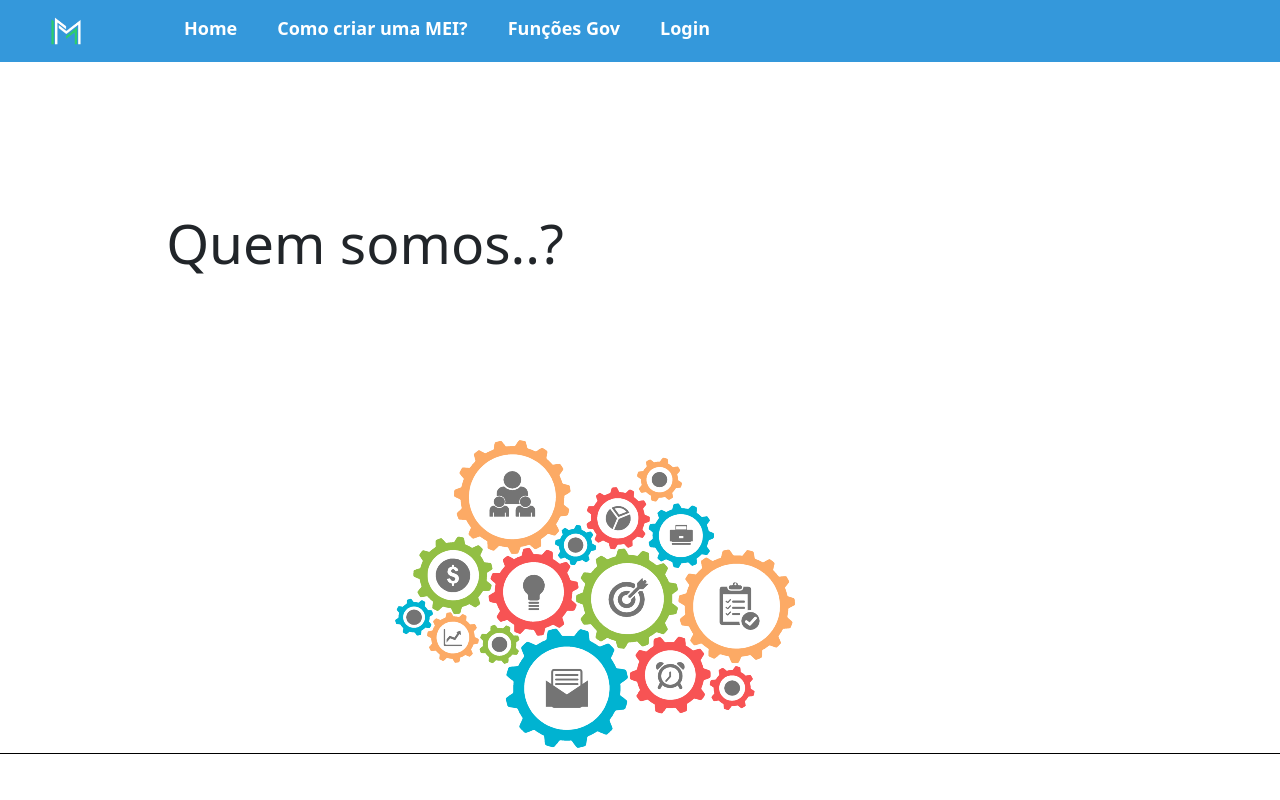
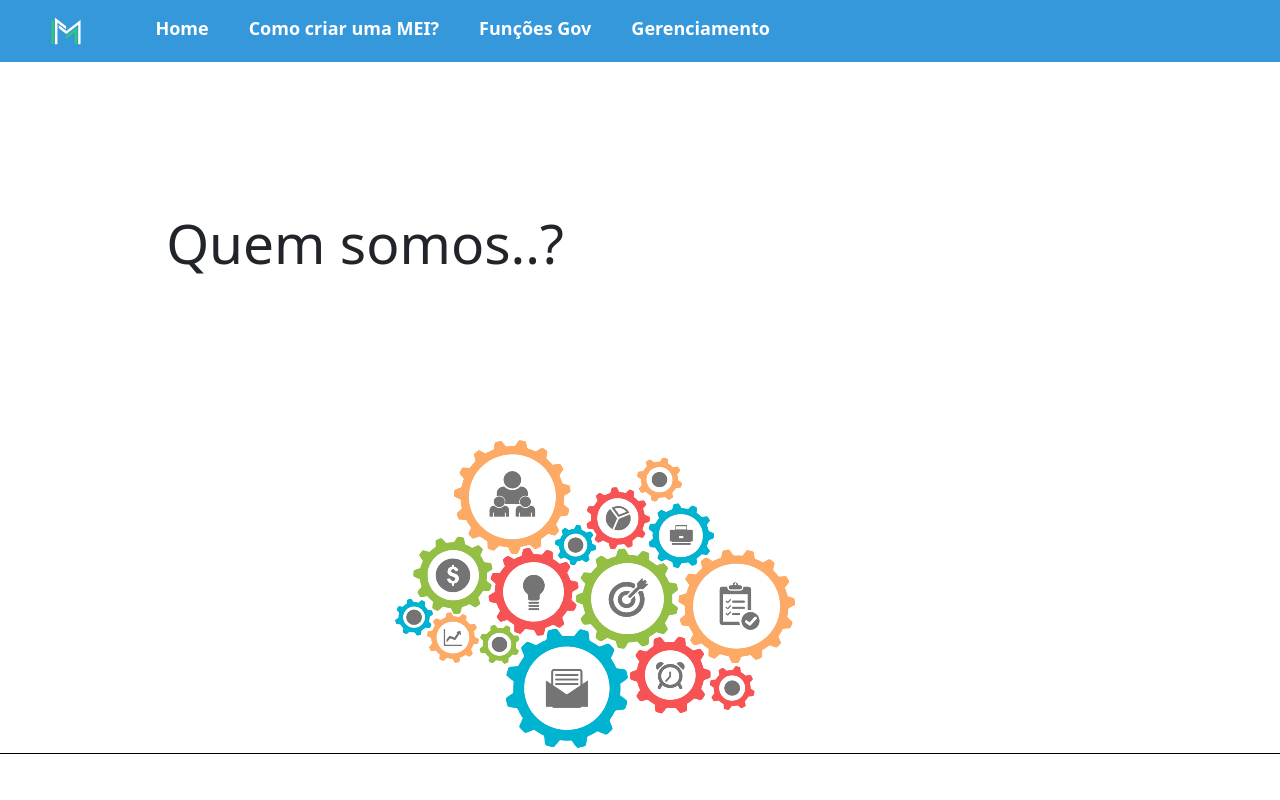
Before and after one commit to TitoSoares/MSM, a React (Create React App) app in the folder meisemmedo/: page / in a window 1280 px wide. Shown: the top 800 px of the page. Built offline with nearby package versions, Linux system fonts and the light colour scheme.

Commit message:
ajustando

```diff
--- a/meisemmedo/src/Componentes/Cabecalho/index.tsx
+++ b/meisemmedo/src/Componentes/Cabecalho/index.tsx
@@ -16,7 +16,7 @@ function FuncaoCabecalho(){
                     <div className="ItemCabecalho"><a href="#"><Link to="/">Home</Link></a></div>
                     <div className="ItemCabecalho"><a href="#"><Link to="/tutorial">Como criar uma MEI?</Link></a></div>
                     <div className="ItemCabecalho"><a href="#"><Link to="/gov">Funções Gov</Link></a></div>
-                    <div className="ItemCabecalho"><a href="#"><Link to="/gen">Login</Link></a></div>
+                    <div className="ItemCabecalho"><a href="#"><Link to="/gen">Gerenciamento</Link></a></div>
 
                 </div>
 
--- a/meisemmedo/src/Componentes/estyle/estilonew.css
+++ b/meisemmedo/src/Componentes/estyle/estilonew.css
@@ -22,7 +22,7 @@ body{
     .DivCabecalho {
     display: flex;
     text-align: center;
-    margin-right: 550px
+    margin-right: 490px
   }
 
   .ImgCabecalho{
```
Also changed, not shown: meisemmedo/src/Componentes/estyle/estilo_login.css (deleted, +0 -13 lines).
